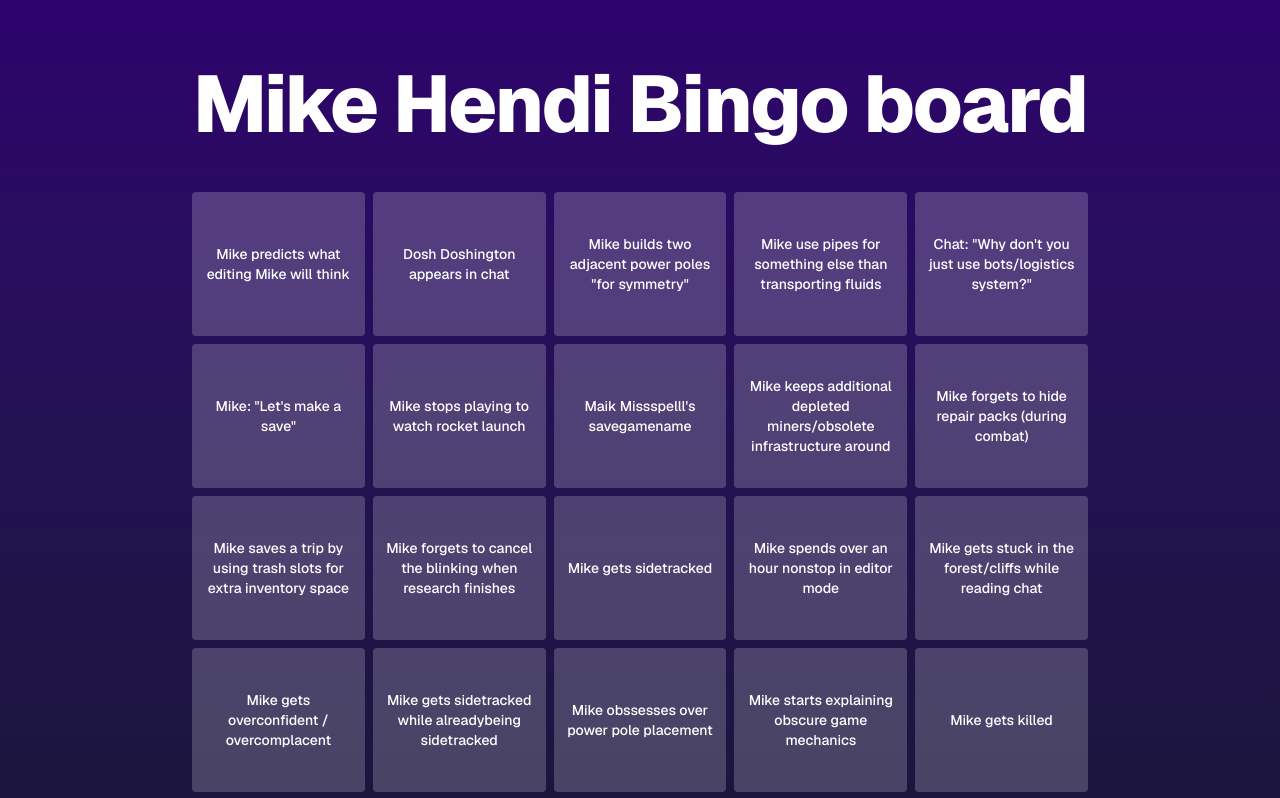
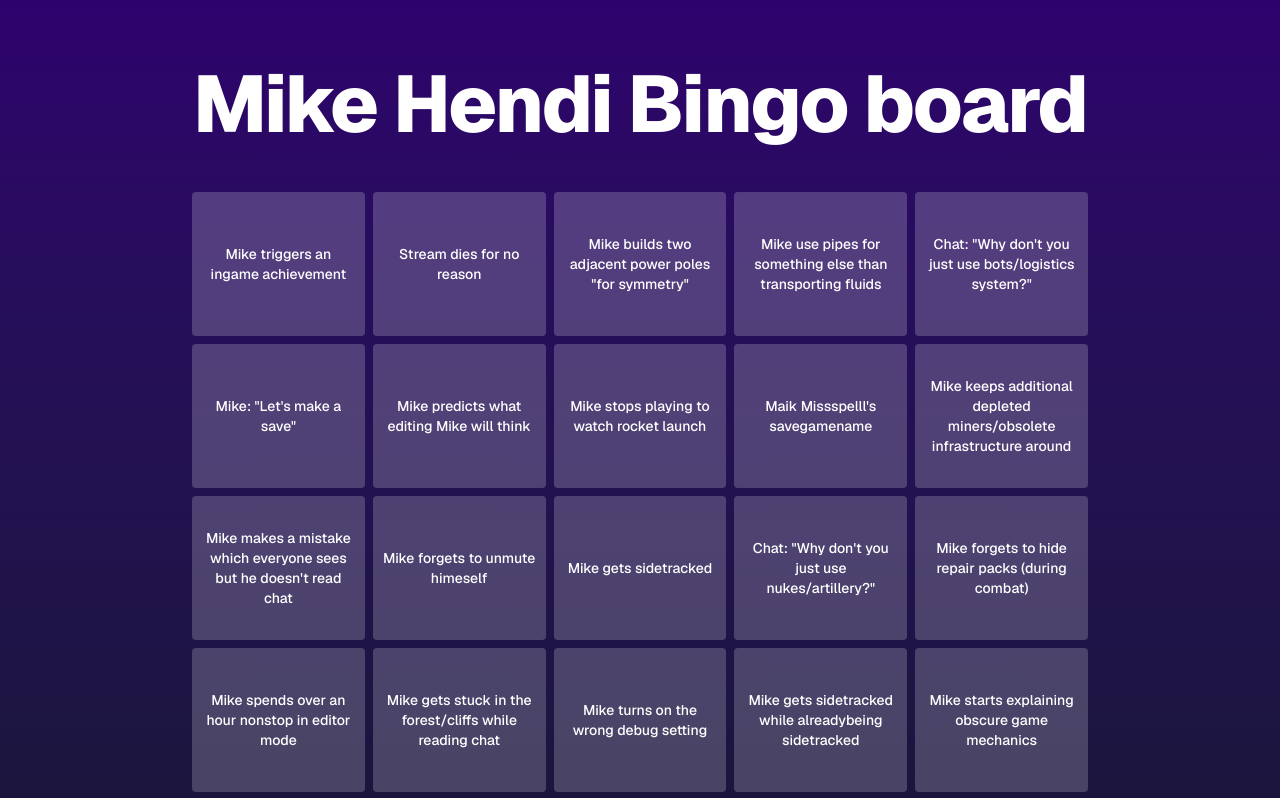
Before and after one commit to jaapmarcus/mikehendi-bingo, a Next.js app: page / in a window 1280 px wide. Shown: the top 798 px of the page. Built offline with nearby package versions, Linux system fonts and the light colour scheme.

Commit message:
Update page.tsx

```diff
--- a/src/app/page.tsx
+++ b/src/app/page.tsx
@@ -39,6 +39,7 @@ const stringDatabase = [
   'Chat: "Why don\'t you just use a tank/spidertron?"',
   'Chat: "Why don\'t you just use fast/bulk/stack inserters?"',
   'If at least 3 out of 4 adjacent tiles are lit, THIS tile is lit!',
+  'Mike is on the wrong screen.',
 ]
 
 const freeString = 'Mike gets sidetracked';
```
